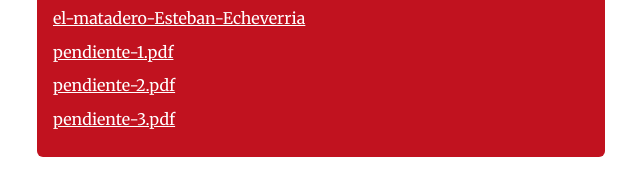
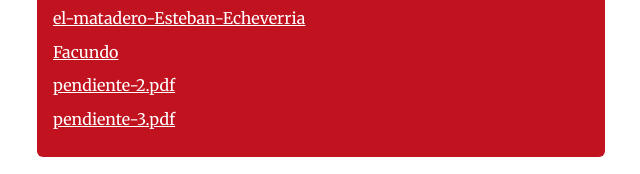
Before and after one commit to lautibelelli/Biblioteca-Virtual-CE-ISD-2025, a plain HTML site: page index.html in a window 1280 px wide. Shown: the part 956-1130 px from the top of the page, 319-959 px from the left. Drawn offline with Linux system fonts and the light colour scheme.

Commit message:
Update index.html
cufa

```diff
--- a/index.html
+++ b/index.html
@@ -57,7 +57,7 @@
       <h2>6° Año</h2>
       <ul>
         <li><a href="sexto/el-matadero.pdf" target="_blank">el-matadero-Esteban-Echeverria</a></li>
-        <li><a href="sexto/pendiente-1.pdf" target="_blank">pendiente-1.pdf</a></li>
+        <li><a href="sexto/Facundo_Domingo_Faustino_Sarmiento.pdf" target="_blank">Facundo</a></li>
         <li><a href="sexto/pendiente-2.pdf" target="_blank">pendiente-2.pdf</a></li>
         <li><a href="sexto/pendiente-3.pdf" target="_blank">pendiente-3.pdf</a></li>
       </ul>
```
